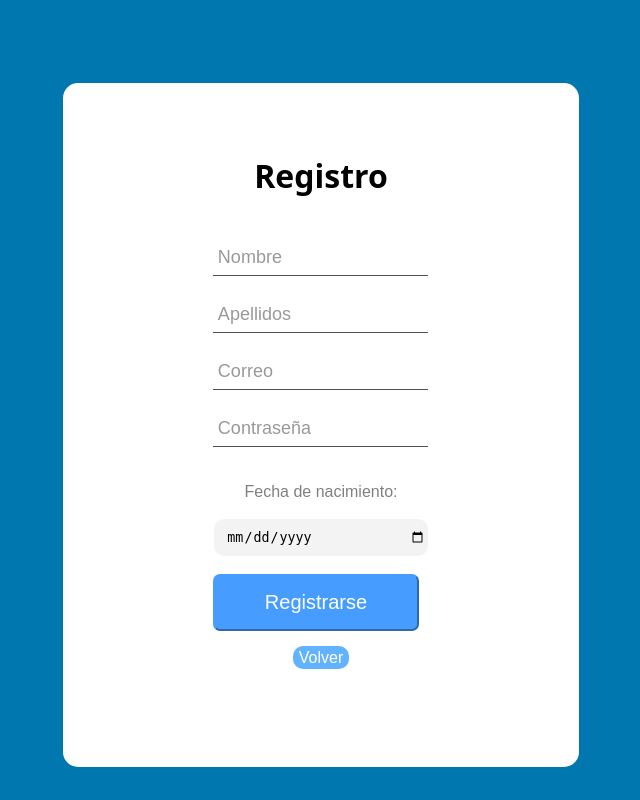
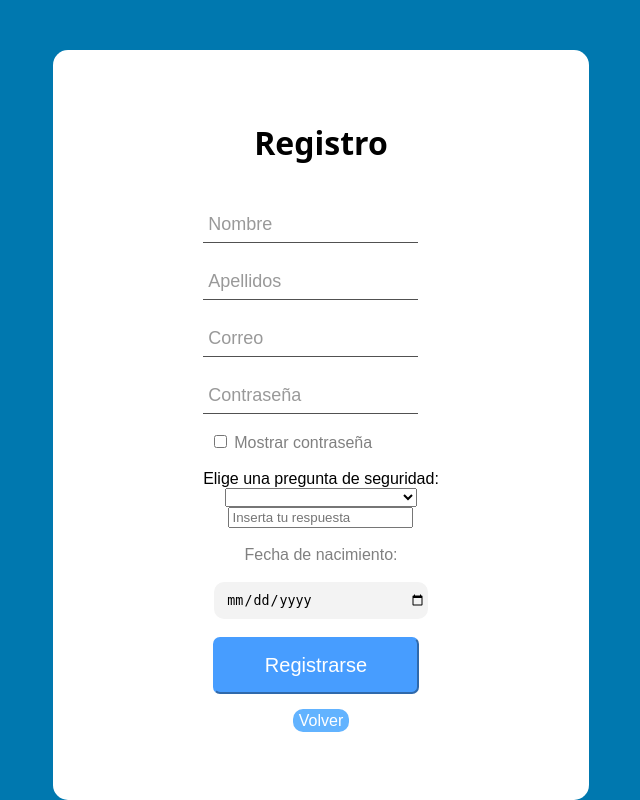
Before and after one commit to Vikolow/Proyecto_WWWeb, a PHP site: the page made by Proyecto web real/Registro.php in a window 1280 px wide. Shown: the whole page, without its empty margins (319-959 px from the left). Run offline with PHP 8.4, Linux system fonts and the light colour scheme.

Commit message:
Registro.php

```diff
--- a/Proyecto web real/Registro.php
+++ b/Proyecto web real/Registro.php
@@ -32,10 +32,7 @@
 
     //Comprueba que el numero de resultados es mayor a 0
     if(mysqli_num_rows($resultado)>0){
-       // Si el correo existe, redirige o muestra un mensaje
-       ?>
-       <script>alert('Este correo ya está en uso, por favor prueba con otro.');</script>
-       <?php
+      header("Location: PaginaError.php");
     }else{
       //Crear hash de contraseña
       $contraseña_hash=password_hash($Alta_contraseña, PASSWORD_ARGON2ID);
@@ -46,6 +43,7 @@
       $stmt_insertar = mysqli_prepare($conn, $Request_Alta);
       mysqli_stmt_bind_param($stmt_insertar, "sssss", $Alta_nombre, $Alta_apellidos, $Alta_email, $contraseña_hash, $Alta_Fecha_Nac);
 
+
     //Comprobacion de ejecucion de consulta encapsulada
     if (mysqli_stmt_execute($stmt_insertar)){
       header("Location: MainPage.php");
@@ -53,6 +51,22 @@
       echo"El Login ha fallado inesperadamente ";
     }
     }
+
+    //Antes de crear el usuario, realizaremos una consulta para ver si existe un usuario con el mismo correo
+    $consulta_correo = "SELECT * FROM usuarios WHERE email = '$Alta_email' ;";
+    $Resultado_consulta_correo = mysqli_query($conn, $consulta_correo);
+
+
+    //Compara el numero de filas que ha enviado la bas de datos
+    if(mysqli_num_rows($Resultado_consulta_correo) <= 0){
+      //En caso de que no exista ninguna contraseña igual en la base de datos, creamos al usuario y redirigimos al usuario al login
+      mysqli_query($conn, $Request_Alta);
+      header("Location: MainPage.php");
+    }else{
+      //En caso de encontrar algun usuario con el mismo correo se reiniciará la pagina y se mostrará un mensaje para el usuario
+
+    }
+
   }else{
 
   ?>
@@ -104,7 +118,7 @@
         </div>
             <br>
         <div class="wave-group">
-            <input required="true" type="password" name="contraseña" class="input">
+            <input required="true" type="password" id="password" name="contraseña" class="input">
             <span class="bar"></span>
               <label class="label">
                 <span class="label-char" style="--index: 0">C</span>
@@ -113,12 +127,36 @@
                 <span class="label-char" style="--index: 3">t</span>
                 <span class="label-char" style="--index: 4">r</span>
                 <span class="label-char" style="--index: 5">a</span>
-                <span class="label-char" style="--index: 5">s</span>
-                <span class="label-char" style="--index: 5">e</span>
-                <span class="label-char" style="--index: 5">ñ</span>
-                <span class="label-char" style="--index: 5">a</span>
+                <span class="label-char" style="--index: 6">s</span>
+                <span class="label-char" style="--index: 7">e</span>
+                <span class="label-char" style="--index: 8">ñ</span>
+                <span class="label-char" style="--index: 9">a</span>
               </label>
         </div>
+        <br>
+        <div class="mostrarContrasena">
+          <input type="checkbox" id="checkboxMostrarContrasena"> Mostrar contraseña <!-- La función de este checkbox se hace en javascript -->
+        </div>
+
+            <!-- Script que permite ver el contenido de la contraseña al marcar el ver contraseña -->
+            <script>
+              const checkbox = document.getElementById('checkboxMostrarContrasena');
+              const passwordInput = document.getElementById('password');
+
+              checkbox.addEventListener('change', () => {
+                  passwordInput.type = checkbox.checked ? 'text' : 'password';
+              });
+            </script>
+          <br>
+          <label for="preguntaSeguridad" class="inputQuestion" >Elige una pregunta de seguridad:</label><br>
+          <select name="preguntaSeguridad" class="inputQuestion" id="preguntaSeguridad">
+            <option value="0"></option>
+            <option value="1">¿Cuál es tu apodo?</option>
+            <option value="2">¿Cuál es tu comida favorita?</option>
+            <option value="3">¿En qué ciudad naciste?</option>
+</select><br>
+          <input placeholder="Inserta tu respuesta" class="inputQuestion" name="Fecha_Nac" type="text" />
+
             <br><br>
           <label for="fechaNacimiento" class="textoFechaNacimiento" >Fecha de nacimiento: </label><br><br>
           <input placeholder="Search" class="inputDate" name="Fecha_Nac" type="date" />
```
